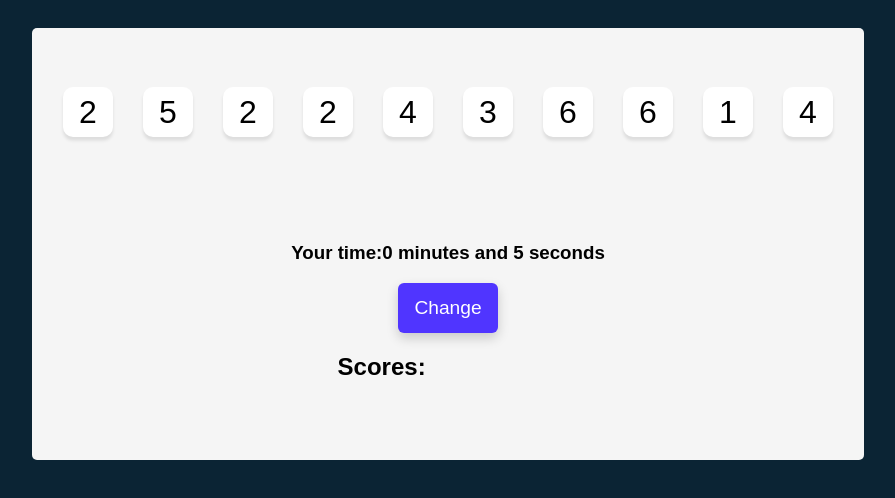
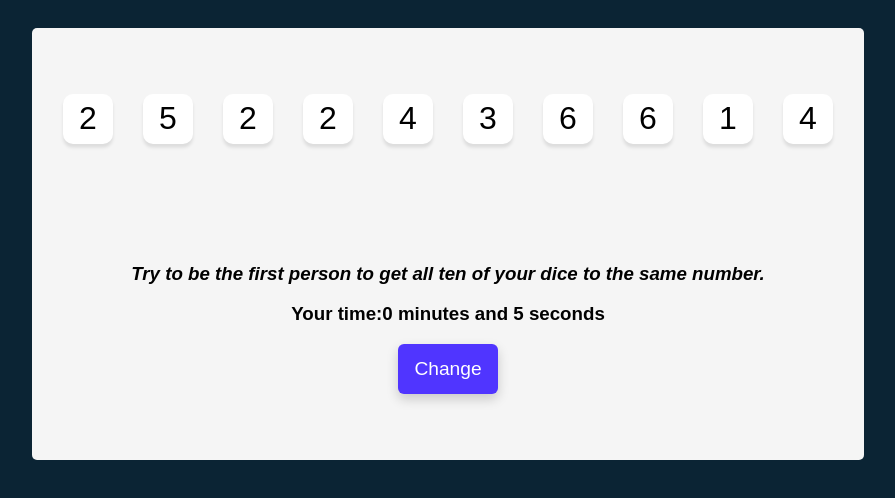
Before and after one commit to StefanFrs/Tenzies-project---REACT, a React (Create React App) app in the folder tenzies/: page / in a window 1280 px wide. Shown: the top 498 px of the page, without its empty margins (192-1087 px from the left). Built offline with nearby package versions, Linux system fonts and the light colour scheme.

Commit message:
Alert added

```diff
--- a/package.json
+++ b/package.json
@@ -1,5 +1,10 @@
 {
   "dependencies": {
+    "react-alert": "^7.0.3",
+    "react-alert-template-basic": "^1.0.2",
     "react-confetti": "^6.0.1"
+  },
+  "devDependencies": {
+    "gh-pages": "^4.0.0"
   }
 }
--- a/tenzies/package.json
+++ b/tenzies/package.json
@@ -1,4 +1,5 @@
 {
+  "homepage": "https://StefanFrs.github.io/Tenzies-project---REACT",
   "name": "tenzies",
   "version": "0.1.0",
   "private": true,
@@ -12,6 +13,8 @@
     "web-vitals": "^2.1.4"
   },
   "scripts": {
+    "predeploy": "npm run build",
+    "deploy": "gh-pages -d build",
     "start": "react-scripts start",
     "build": "react-scripts build",
     "test": "react-scripts test",
@@ -34,5 +37,8 @@
       "last 1 firefox version",
       "last 1 safari version"
     ]
+  },
+  "devDependencies": {
+    "gh-pages": "^4.0.0"
   }
 }
--- a/tenzies/src/App.js
+++ b/tenzies/src/App.js
@@ -30,9 +30,8 @@ export default function App() {
       return () => clearInterval(timer)
     }},[seconds])
 
+  React.useEffect(()=>{
 
-
-  React.useEffect(()=>{
    const allHeld = dice.every(die => die.isHeld) //true or false, depends if all of dice are true
    const firstValue = dice[0].value
    const equalVal = dice.every(die => die.value === firstValue)
@@ -40,9 +39,15 @@ export default function App() {
       setTenzies(true)
       setMinutes(minutes)
       setSeconds(seconds)
-      console.log("scores on the final result:"+scores)
+      console.log("you won!!")
+      if(parseInt(scores[scores.length-1])<10){
+        alert("Your skill = TENZI Master!");
+      }else if(parseInt(scores[scores.length-1])>10 && parseInt(scores[scores.length-1])<25){
+        alert("Your skill =  Dice dragon!");
+      }else if(parseInt(scores[scores.length-1])>25){
+        alert("Your skill =  Cubie Newbie");
+      }
       setScores(scores)
-      console.log("you won!!")
     }
 
   },[dice])
@@ -98,17 +103,12 @@ const diceItem = dice.map(die =>
        {diceItem}
        <div>
          <div>
+
+           <div><h3><i>Try to be the first person to get all ten of your dice to the same number.</i></h3></div>
             <div><h3>Your time:{minutes} minutes and {seconds} seconds</h3></div>
             <button className="roll-dice" onClick={changeDice}>{ tenzies ? `New Game` : `Change` }</button>
           </div>
-          <div className="flex">
-            <h2>Scores:</h2>
-            <div className="scores">
-              <ol>
-                  {showScores}
-              </ol>
-            </div>
-          </div>
+
        </div>
 
        {tenzies && <Confetti />}
--- a/tenzies/src/index.js
+++ b/tenzies/src/index.js
@@ -1,10 +1,13 @@
 import React from "react"
 import ReactDOM from "react-dom/client";
+
 import App from "./App"
 
 const root = ReactDOM.createRoot(document.getElementById("root"));
 root.render(
   <React.StrictMode>
+
     <App />
+
   </React.StrictMode>
 );
```
Also changed, not shown: 2 other files (tests, documents, lock files or other folders).
